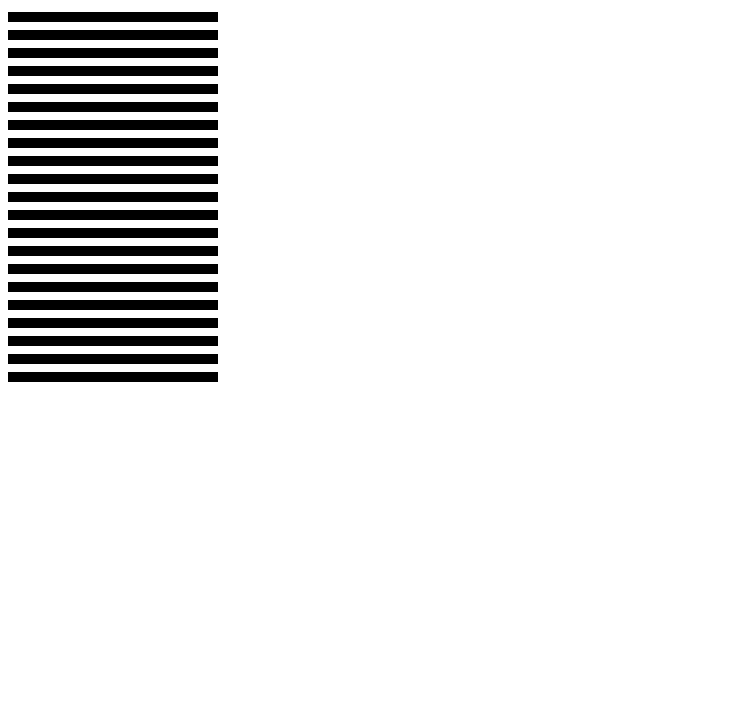
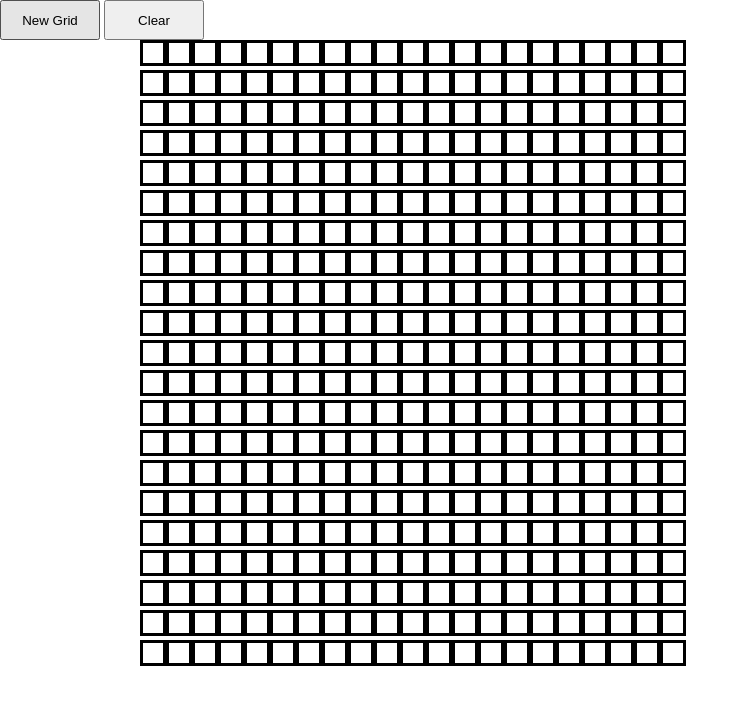
Before and after one commit to tmatthews0020/etchsketch, a plain HTML site: page index.html in a window 1280 px wide. Shown: the whole page, without its empty margins (0-749 px from the left). Drawn offline with Linux system fonts and the light colour scheme.

Commit message:
hover color

```diff
--- a/css/etchsketch.css
+++ b/css/etchsketch.css
@@ -1,11 +1,37 @@
-.grid {
+html,body {
+padding: 0;
+margin: 0;
 
+}
+
+.selected{
+  background-color:black;
+}
+
+.button{
+
+  padding: 10px 10px;
+  margin: 0 auto;
+  height:40px;
+  width:100px;
+
+  text-align:center;
+}
+
+
+
+.container {
+  height: 700px;
+  width: 1000px;
+  padding: 0px;
+  margin: 0 auto;
 }
 
 .container > div > div {
   display: inline-block;
-  padding: 0px none;
-  height:10px;
-  width:10px;
-  background-color:black;
+  padding: 0px;
+  height:20px;
+  width:20px;
+  border-style: solid;
+  border-color:black;
 }
--- a/index.html
+++ b/index.html
@@ -10,9 +10,15 @@
 
   </head>
   <body>
+
+    <button class = "button">New Grid</button>
+    <button class = "button">Clear</button>
     <div class="container">
 
     </div>
+
+
+
 
 
   </body>
--- a/js/grid.js
+++ b/js/grid.js
@@ -2,6 +2,11 @@
 
 $( document ).ready(function(){
 createGrid();
+$(".container > div > div").mouseenter(function(){
+    $(this).addClass("selected");
+
+});
+
 });
 
 
@@ -23,7 +28,7 @@ function newRow(id){
 
 
   // create row html
-  append = "<div id = " + "'row" + id + "'" + "></div>";
+  append = "<div class=\"row\" id = " + "'row" + id + "'" + "></div>";
 
   //row before number
   before = id - 1;
```
